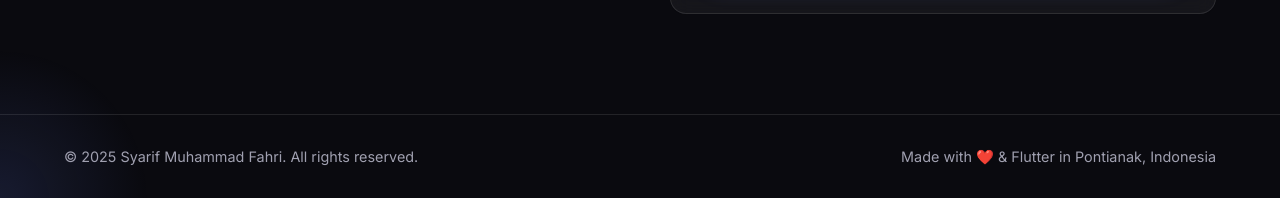
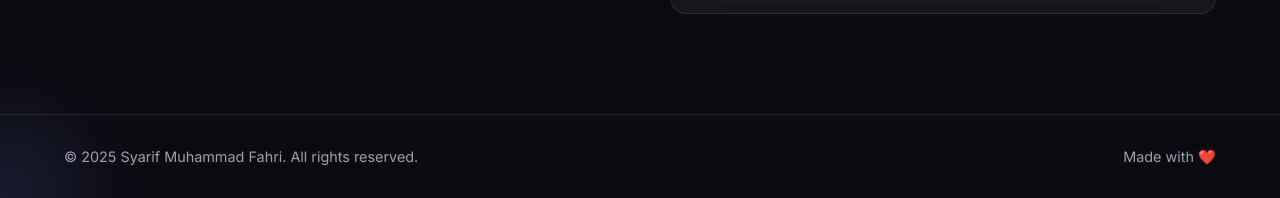
Before and after one commit to Syariffahri/portfolio-fahri, a plain HTML site: page index.html in a window 1280 px wide. Shown: the part 7515-7713 px from the top of the page. Drawn offline with nearby package versions, Linux system fonts and the light colour scheme; animation ran at ten frames a second.

Commit message:
Update certificates and footer

```diff
--- a/index.html
+++ b/index.html
@@ -613,7 +613,7 @@
         <div class="container">
             <div class="footer-content">
                 <p>&copy; 2025 Syarif Muhammad Fahri. All rights reserved.</p>
-                <p>Made with ❤️ & Flutter in Pontianak, Indonesia</p>
+                <p>Made with ❤️</p>
             </div>
         </div>
     </footer>
```
Also changed, not shown: 2 other files.
